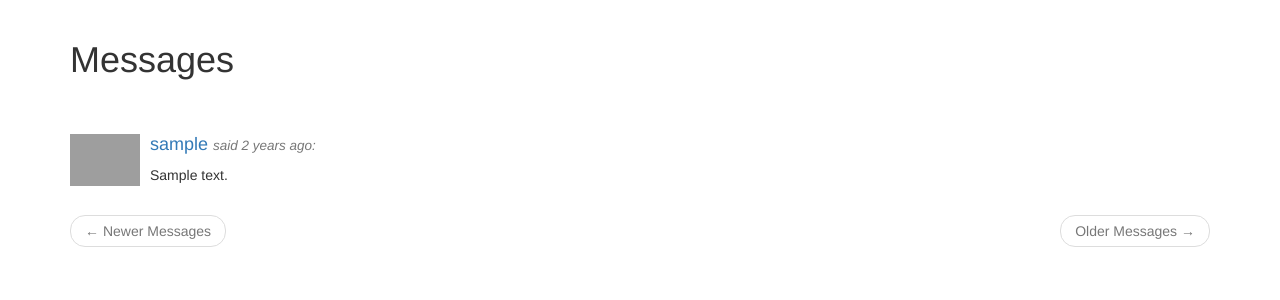
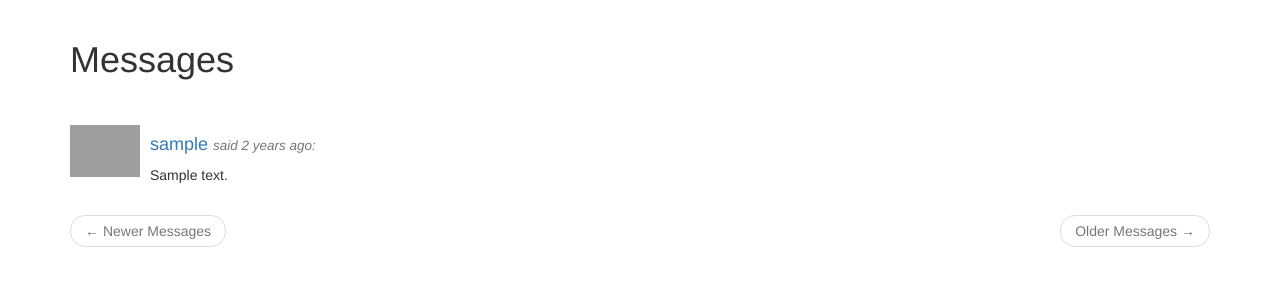
Before and after one commit to Willamette-OR/invresearch, a Flask app: page /messages in a window 1280 px wide. Shown: the part 52-352 px from the top of the page. Run offline with Flask 2, Linux system fonts and the light colour scheme; a user stored in the database is signed in; data comes from the database, SQL or seed files in the repository; tables that the repository leaves empty hold one stand-in row (values such as "Sample post"); parts of the project's set-up code (start-up, migrations or seed data) failed here and were passed over; some libraries are stand-ins or nearby versions; grey boxes are pictures that could not be loaded.

Commit message:
Fixed the positioning of user avatars in posts

```diff
--- a/app/templates/_post.html
+++ b/app/templates/_post.html
@@ -1,5 +1,5 @@
 <div class="media">
-    <div class="media-left media-middle">
+    <div class="media-left">
         <a href="{{ url_for('main.user', username=post.author.username) }}">
             <img src="{{ post.author.avatar(size=70) }}" class="media-object" style="width: 70px;">
         </a>
```
